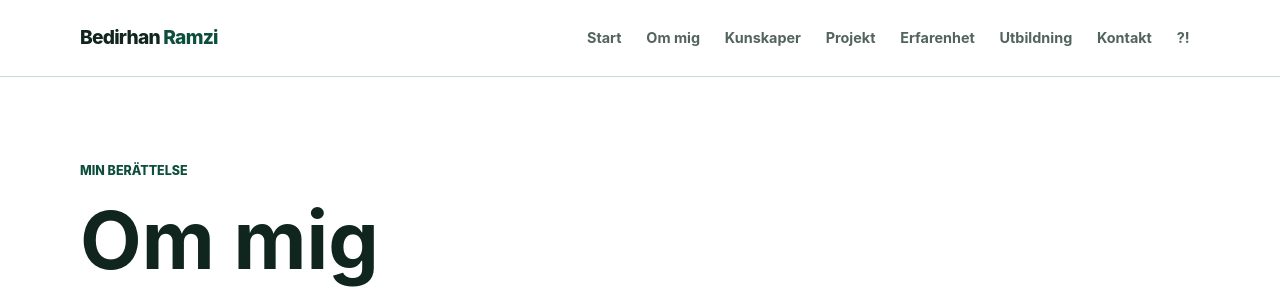
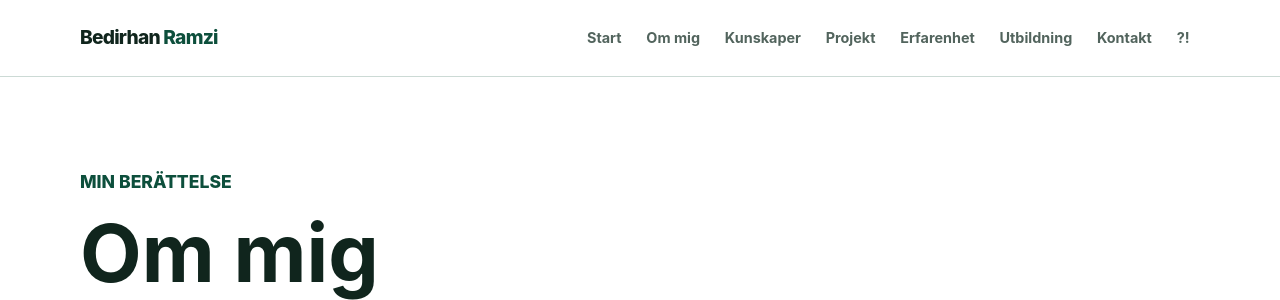
Before and after one commit to Bramzii/Min-Digitala-Portfolj, a website with bundled scripts: page src/pages/about/about.html in a window 1280 px wide. Shown: the top 300 px of the page. Built offline with nearby package versions, Linux system fonts and the light colour scheme.

Commit message:
Förstora sidornas introduktionsrubriker

```diff
--- a/src/assets/css/site.css
+++ b/src/assets/css/site.css
@@ -212,6 +212,11 @@ h2 {
 
 .page-hero {
   padding: 4.5rem 0 2.5rem;
+}
+.page-hero .eyebrow {
+  margin-bottom: 0.75rem;
+  font-size: clamp(0.95rem, 1.5vw, 1.1rem);
+  letter-spacing: 0.16em;
 }
 .page-hero h1 {
   font-size: clamp(2.6rem, 7vw, 5rem);
```
